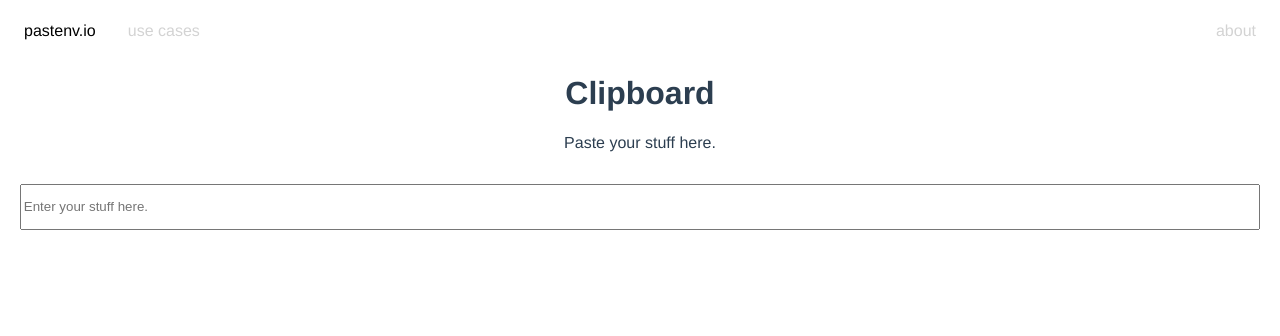
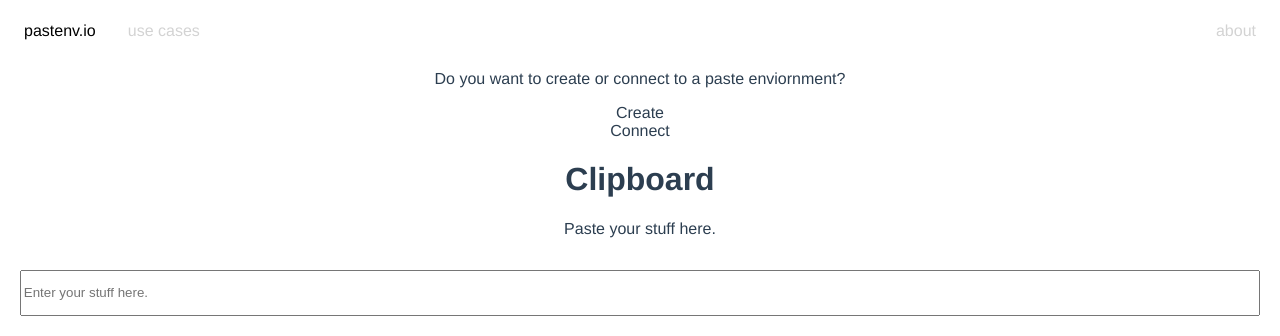
Before and after one commit to kutzilla/pastenv, a Vue app in the folder pastenv-gui/: page / in a window 1280 px wide. Shown: the top 336 px of the page. Built offline with nearby package versions, Linux system fonts and the light colour scheme.

Commit message:
Add basic component to create or connect to an environment

```diff
--- a/pastenv-gui/src/App.vue
+++ b/pastenv-gui/src/App.vue
@@ -1,18 +1,26 @@
 <template>
   <NavigationBar />
-  <ClipBoard />
+  <ChooseComponent />
+  <ClipBoard v-show="visible"/>
 </template>
 
 <script>
 import NavigationBar from "./components/NavigationBar.vue";
 import ClipBoard from "./components/ClipBoard.vue";
+import ChooseComponent from "./components/ChooseComponent.vue";
 
 export default {
   name: "PastenvGui",
   components: {
     ClipBoard,
     NavigationBar,
+    ChooseComponent
   },
+  data() {
+    return {
+      visible: true
+    }
+  }
 };
 </script>
 
--- /dev/null
+++ b/pastenv-gui/src/components/ChooseComponent.vue
@@ -0,0 +1,27 @@
+<template>
+    <div id="choose-component">
+    <p>Do you want to create or connect to a paste enviornment?</p>
+    <ul id="choose-list">
+        <li><a>Create</a></li>
+        <li><a>Connect</a></li>
+    </ul>
+    </div>
+</template>
+
+<style>
+    #choose-list {
+        list-style-type: none;
+        margin: 0;
+        padding: 0;
+        overflow: hidden;
+    }
+    #choose-list li {
+        float: unset;
+    }
+</style>
+
+<script>
+  export default {
+    name: "ChooseComponent",
+  };
+</script>
```
